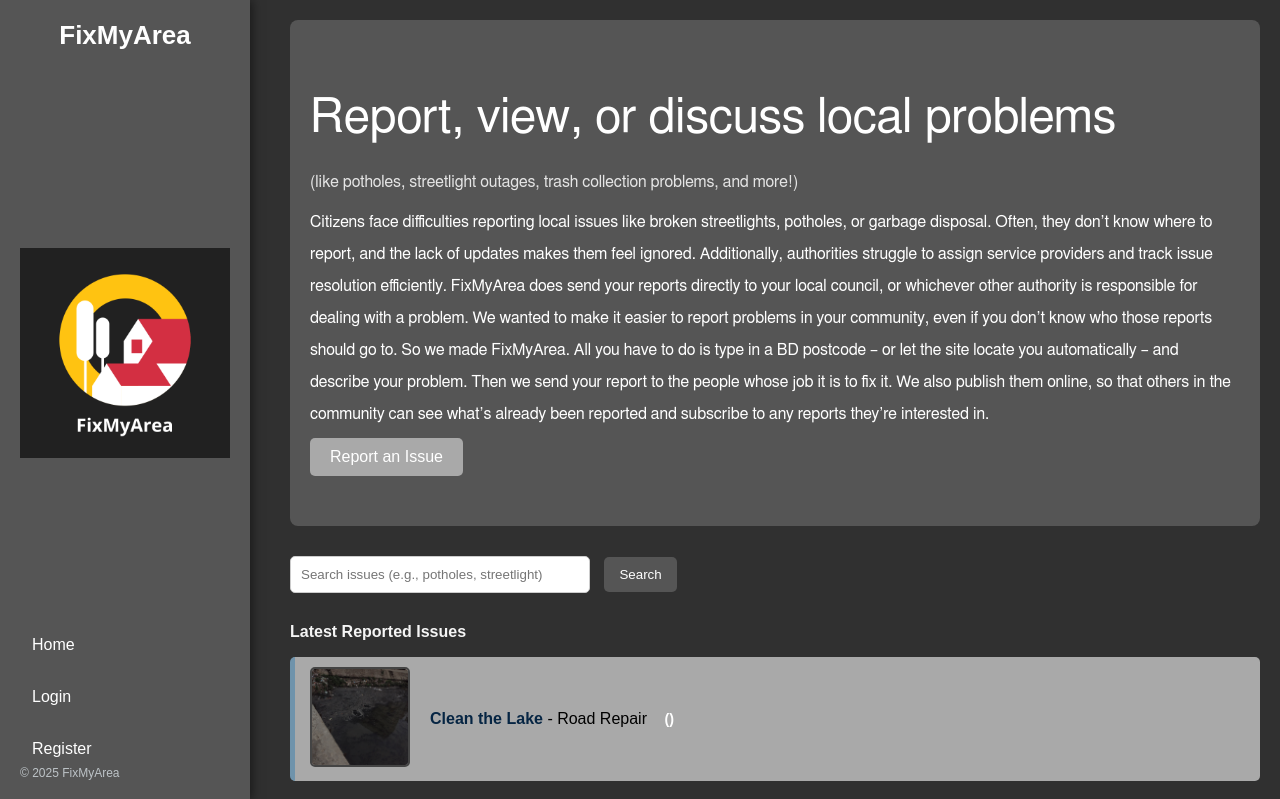
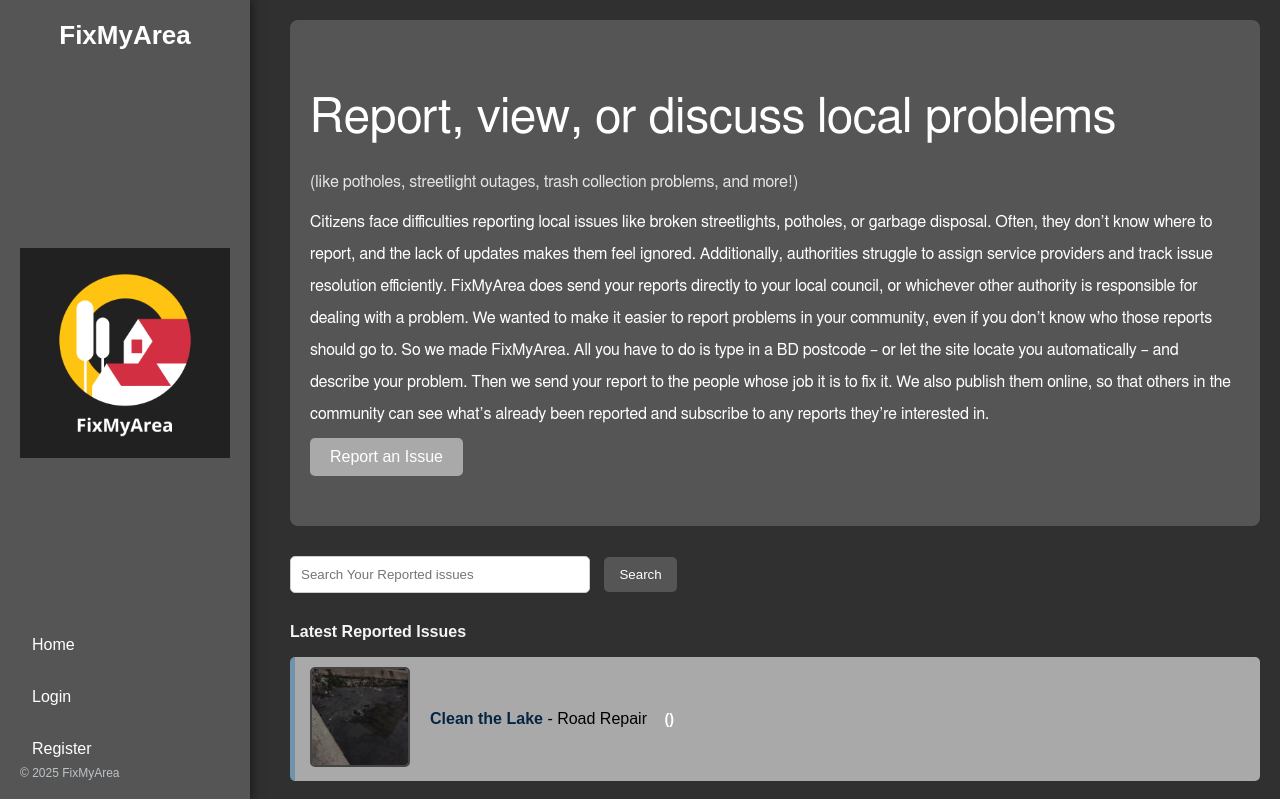
Before and after one commit to Sabiha6244/FixMyArea-3Bit, a PHP site: page / in a window 1280 px wide. Shown: the top 799 px of the page. Run offline with PHP 8.4, Linux system fonts and the light colour scheme; data comes from the database, SQL or seed files in the repository.

Commit message:
Final Commit

```diff
--- a/index.php
+++ b/index.php
@@ -94,7 +94,7 @@
 
         <section class="search-bar">
             <div class="container">
-                <input type="text" id="searchBox" placeholder="Search issues (e.g., potholes, streetlight)">
+                <input type="text" id="searchBox" placeholder="Search Your Reported issues ">
                 <button onclick="searchIssues()">Search</button>
             </div>
         </section>
```
